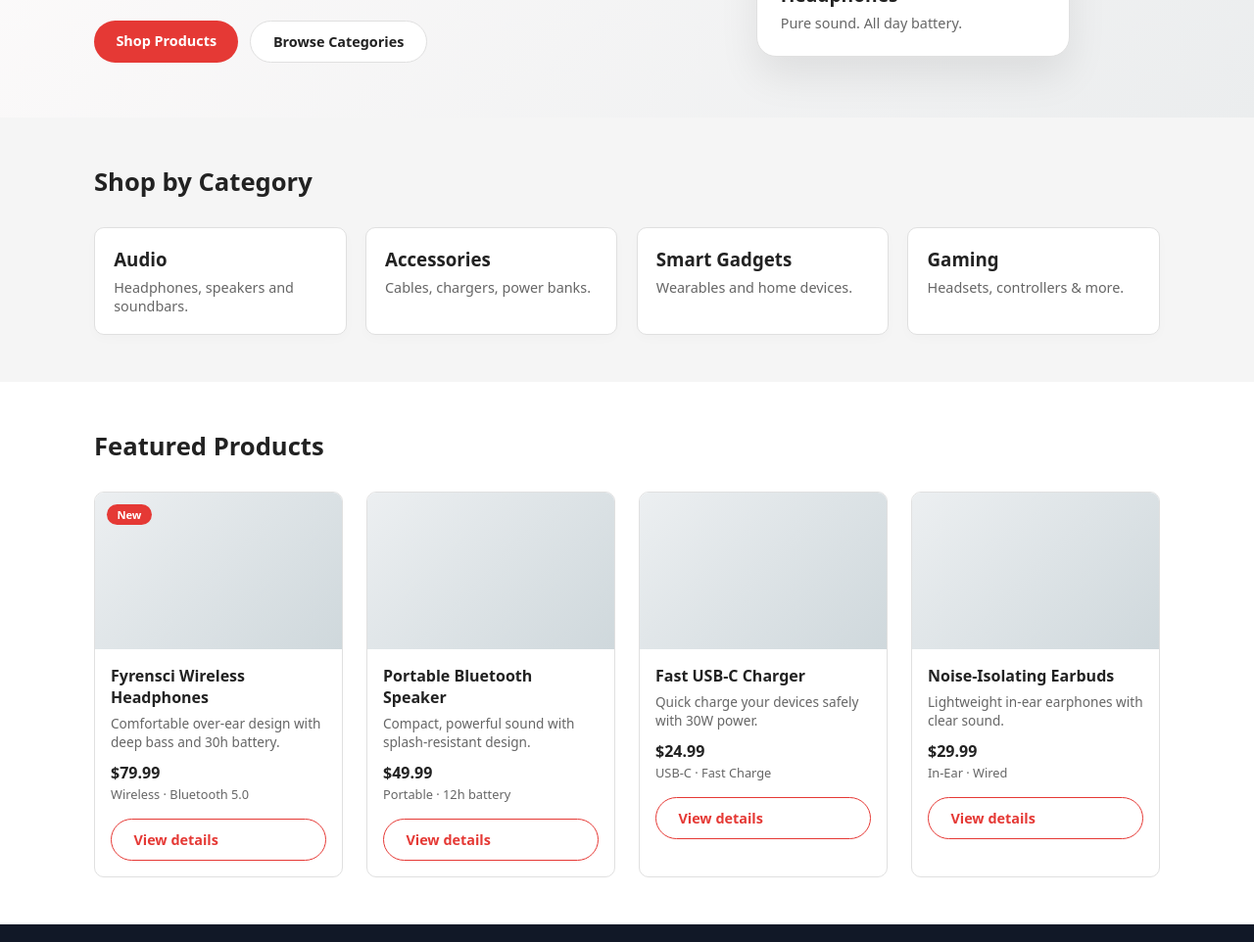
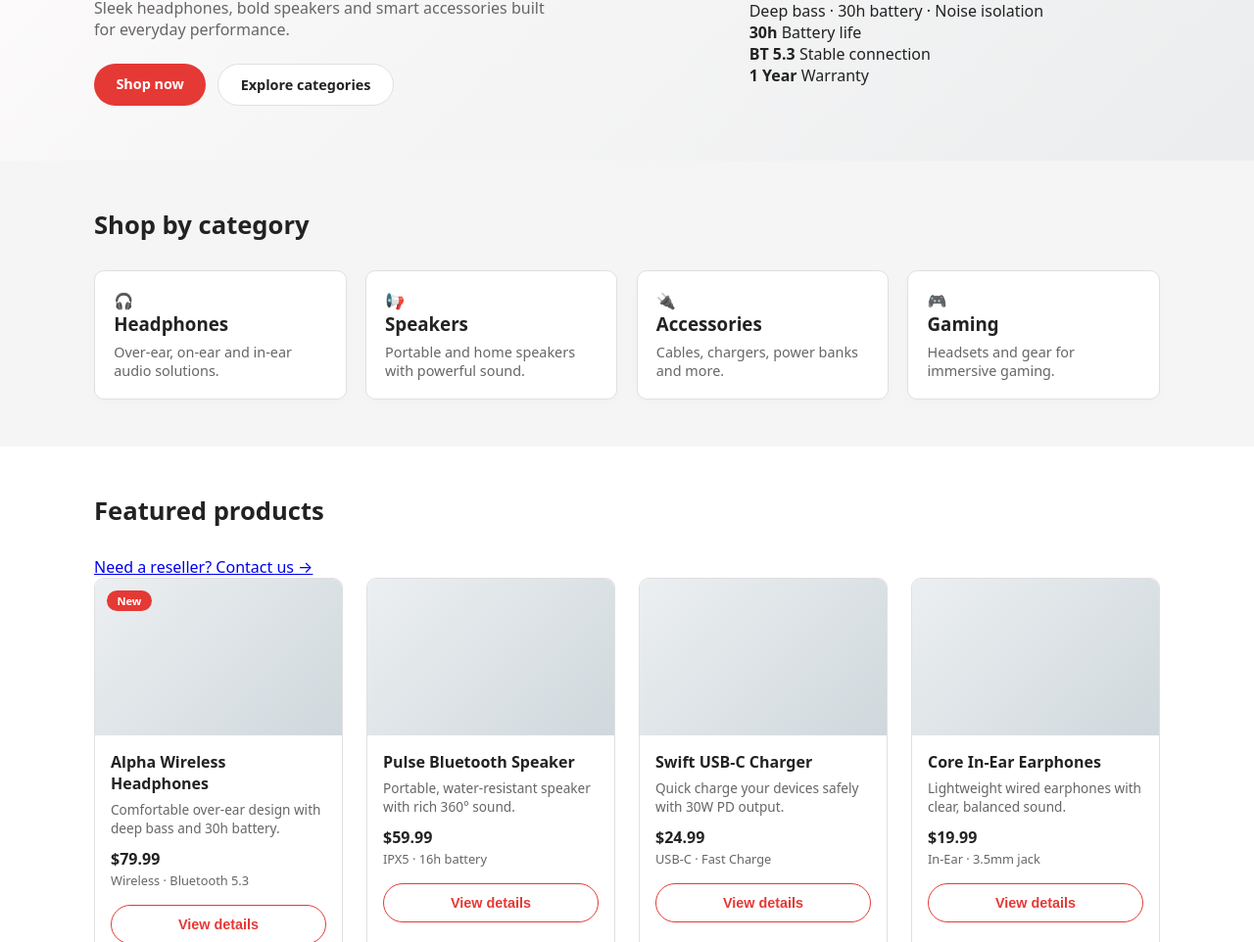
Before and after one commit to bos10o/fyrensci, a plain HTML site: page index.html in a window 1280 px wide. Shown: the part 225-1187 px from the top of the page at 98% size. Drawn offline with Linux system fonts and the light colour scheme.

Commit message:
Update index layout

```diff
--- a/index.html
+++ b/index.html
@@ -4,11 +4,25 @@
   <meta charset="UTF-8">
   <title>Fyrensci | Electronics & Accessories</title>
   <meta name="viewport" content="width=device-width, initial-scale=1">
+
+  <!-- Google Font -->
+  <link rel="preconnect" href="https://fonts.googleapis.com">
+  <link rel="preconnect" href="https://fonts.gstatic.com" crossorigin>
+  <link href="https://fonts.googleapis.com/css2?family=Poppins:wght@400;500;600;700&display=swap" rel="stylesheet">
+
   <link rel="stylesheet" href="style.css">
 </head>
 <body>
 
-  <!-- HEADER / NAVBAR -->
+  <!-- TOP BAR -->
+  <header class="topbar">
+    <div class="container topbar-inner">
+      <p>Free shipping on orders over $50</p>
+      <p>Support: support@fyrensci.com</p>
+    </div>
+  </header>
+
+  <!-- MAIN NAVBAR -->
   <header class="header">
     <div class="container header-inner">
       <div class="logo">
@@ -31,46 +45,65 @@
     <section id="home" class="hero">
       <div class="container hero-inner">
         <div class="hero-text">
-          <h1>Smart tech for everyday life.</h1>
+          <h1>Feel the power of Fyrensci audio.</h1>
           <p>
-            Fyrensci brings you reliable electronics and accessories with a clean, modern design.
+            Sleek headphones, bold speakers and smart accessories built for everyday performance.
           </p>
           <div class="hero-actions">
-            <a href="#products" class="btn-primary">Shop Products</a>
-            <a href="#categories" class="btn-outline">Browse Categories</a>
+            <a href="#products" class="btn-primary">Shop now</a>
+            <a href="#categories" class="btn-outline">Explore categories</a>
           </div>
         </div>
-        <div class="hero-image">
-          <!-- Placeholder image – replace with your own later -->
-          <div class="hero-device">
-            <span class="tag">New</span>
-            <h3>Fyrensci Wireless Headphones</h3>
-            <p>Pure sound. All day battery.</p>
+        <div class="hero-showcase">
+          <div class="hero-product">
+            <span class="badge">New</span>
+            <div class="hero-product-body">
+              <h3>Fyrensci Alpha Wireless</h3>
+              <p>Deep bass · 30h battery · Noise isolation</p>
+            </div>
+          </div>
+          <div class="hero-stats">
+            <div>
+              <strong>30h</strong>
+              <span>Battery life</span>
+            </div>
+            <div>
+              <strong>BT 5.3</strong>
+              <span>Stable connection</span>
+            </div>
+            <div>
+              <strong>1 Year</strong>
+              <span>Warranty</span>
+            </div>
           </div>
         </div>
       </div>
     </section>
 
-    <!-- CATEGORIES SECTION -->
+    <!-- CATEGORIES -->
     <section id="categories" class="section bg-light">
       <div class="container">
-        <h2 class="section-title">Shop by Category</h2>
+        <h2 class="section-title">Shop by category</h2>
         <div class="category-grid">
           <article class="category-card">
-            <h3>Audio</h3>
-            <p>Headphones, speakers and soundbars.</p>
+            <div class="category-icon">🎧</div>
+            <h3>Headphones</h3>
+            <p>Over‑ear, on‑ear and in‑ear audio solutions.</p>
           </article>
           <article class="category-card">
-            <h3>Accessories</h3>
-            <p>Cables, chargers, power banks.</p>
+            <div class="category-icon">📢</div>
+            <h3>Speakers</h3>
+            <p>Portable and home speakers with powerful sound.</p>
           </article>
           <article class="category-card">
-            <h3>Smart Gadgets</h3>
-            <p>Wearables and home devices.</p>
+            <div class="category-icon">🔌</div>
+            <h3>Accessories</h3>
+            <p>Cables, chargers, power banks and more.</p>
           </article>
           <article class="category-card">
+            <div class="category-icon">🎮</div>
             <h3>Gaming</h3>
-            <p>Headsets, controllers & more.</p>
+            <p>Headsets and gear for immersive gaming.</p>
           </article>
         </div>
       </div>
@@ -79,63 +112,67 @@
     <!-- FEATURED PRODUCTS -->
     <section id="products" class="section">
       <div class="container">
-        <h2 class="section-title">Featured Products</h2>
+        <div class="section-header">
+          <h2 class="section-title">Featured products</h2>
+          <a href="#contact" class="section-link">Need a reseller? Contact us →</a>
+        </div>
+
         <div class="product-grid">
 
           <!-- PRODUCT 1 -->
           <article class="product-card">
             <div class="product-badge">New</div>
-            <div class="product-image"></div>
+            <div class="product-image product-image-1"></div>
             <div class="product-body">
-              <h3>Fyrensci Wireless Headphones</h3>
-              <p>Comfortable over-ear design with deep bass and 30h battery.</p>
+              <h3>Alpha Wireless Headphones</h3>
+              <p>Comfortable over‑ear design with deep bass and 30h battery.</p>
               <div class="product-meta">
                 <span class="price">$79.99</span>
-                <span class="tagline">Wireless · Bluetooth 5.0</span>
+                <span class="tagline">Wireless · Bluetooth 5.3</span>
               </div>
-              <a href="#" class="btn-secondary">View details</a>
+              <button class="btn-secondary">View details</button>
             </div>
           </article>
 
           <!-- PRODUCT 2 -->
           <article class="product-card">
-            <div class="product-image"></div>
+            <div class="product-image product-image-2"></div>
             <div class="product-body">
-              <h3>Portable Bluetooth Speaker</h3>
-              <p>Compact, powerful sound with splash‑resistant design.</p>
+              <h3>Pulse Bluetooth Speaker</h3>
+              <p>Portable, water‑resistant speaker with rich 360° sound.</p>
               <div class="product-meta">
-                <span class="price">$49.99</span>
-                <span class="tagline">Portable · 12h battery</span>
+                <span class="price">$59.99</span>
+                <span class="tagline">IPX5 · 16h battery</span>
               </div>
-              <a href="#" class="btn-secondary">View details</a>
+              <button class="btn-secondary">View details</button>
             </div>
           </article>
 
           <!-- PRODUCT 3 -->
           <article class="product-card">
-            <div class="product-image"></div>
+            <div class="product-image product-image-3"></div>
             <div class="product-body">
-              <h3>Fast USB‑C Charger</h3>
-              <p>Quick charge your devices safely with 30W power.</p>
+              <h3>Swift USB‑C Charger</h3>
+              <p>Quick charge your devices safely with 30W PD output.</p>
               <div class="product-meta">
                 <span class="price">$24.99</span>
                 <span class="tagline">USB‑C · Fast Charge</span>
               </div>
-              <a href="#" class="btn-secondary">View details</a>
+              <button class="btn-secondary">View details</button>
             </div>
           </article>
 
           <!-- PRODUCT 4 -->
           <article class="product-card">
-            <div class="product-image"></div>
+            <div class="product-image product-image-4"></div>
             <div class="product-body">
-              <h3>Noise‑Isolating Earbuds</h3>
-              <p>Lightweight in‑ear earphones with clear sound.</p>
+              <h3>Core In‑Ear Earphones</h3>
+              <p>Lightweight wired earphones with clear, balanced sound.</p>
               <div class="product-meta">
-                <span class="price">$29.99</span>
-                <span class="tagline">In‑Ear · Wired</span>
+                <span class="price">$19.99</span>
+                <span class="tagline">In‑Ear · 3.5mm jack</span>
               </div>
-              <a href="#" class="btn-secondary">View details</a>
+              <button class="btn-secondary">View details</button>
             </div>
           </article>
 
@@ -143,12 +180,12 @@
       </div>
     </section>
 
-    <!-- PROMO BANNER -->
+    <!-- PROMO / NEWSLETTER -->
     <section class="promo">
       <div class="container promo-inner">
         <div>
-          <h2>Stay updated on Fyrensci deals.</h2>
-          <p>Sign up to get news on new arrivals and special offers.</p>
+          <h2>Stay updated with Fyrensci.</h2>
+          <p>Be the first to know about new launches and exclusive offers.</p>
         </div>
         <form class="promo-form">
           <input type="email" placeholder="Enter your email">
@@ -157,21 +194,21 @@
       </div>
     </section>
 
-    <!-- ABOUT SECTION -->
+    <!-- ABOUT -->
     <section id="about" class="section bg-light">
       <div class="container">
         <h2 class="section-title">About Fyrensci</h2>
         <p class="text-block">
-          Fyrensci is dedicated to bringing you modern, reliable electronics and accessories
-          at accessible prices. We focus on clean design, strong performance and everyday usability.
+          Fyrensci delivers modern electronics and accessories designed to match your lifestyle.
+          From audio to charging, we focus on clean design, strong performance and everyday reliability.
         </p>
       </div>
     </section>
 
-    <!-- CONTACT SECTION -->
+    <!-- CONTACT -->
     <section id="contact" class="section">
       <div class="container">
-        <h2 class="section-title">Contact Us</h2>
+        <h2 class="section-title">Contact us</h2>
         <form class="contact-form">
           <div class="form-row">
             <div class="form-group">
@@ -185,9 +222,9 @@
           </div>
           <div class="form-group">
             <label for="message">Message</label>
-            <textarea id="message" rows="4" placeholder="How can we help?"></textarea>
+            <textarea id="message" rows="4" placeholder="Tell us what you need (products, partnership, support…)"></textarea>
           </div>
-          <button type="submit" class="btn-primary">Send Message</button>
+          <button type="submit" class="btn-primary">Send message</button>
         </form>
       </div>
     </section>
```
